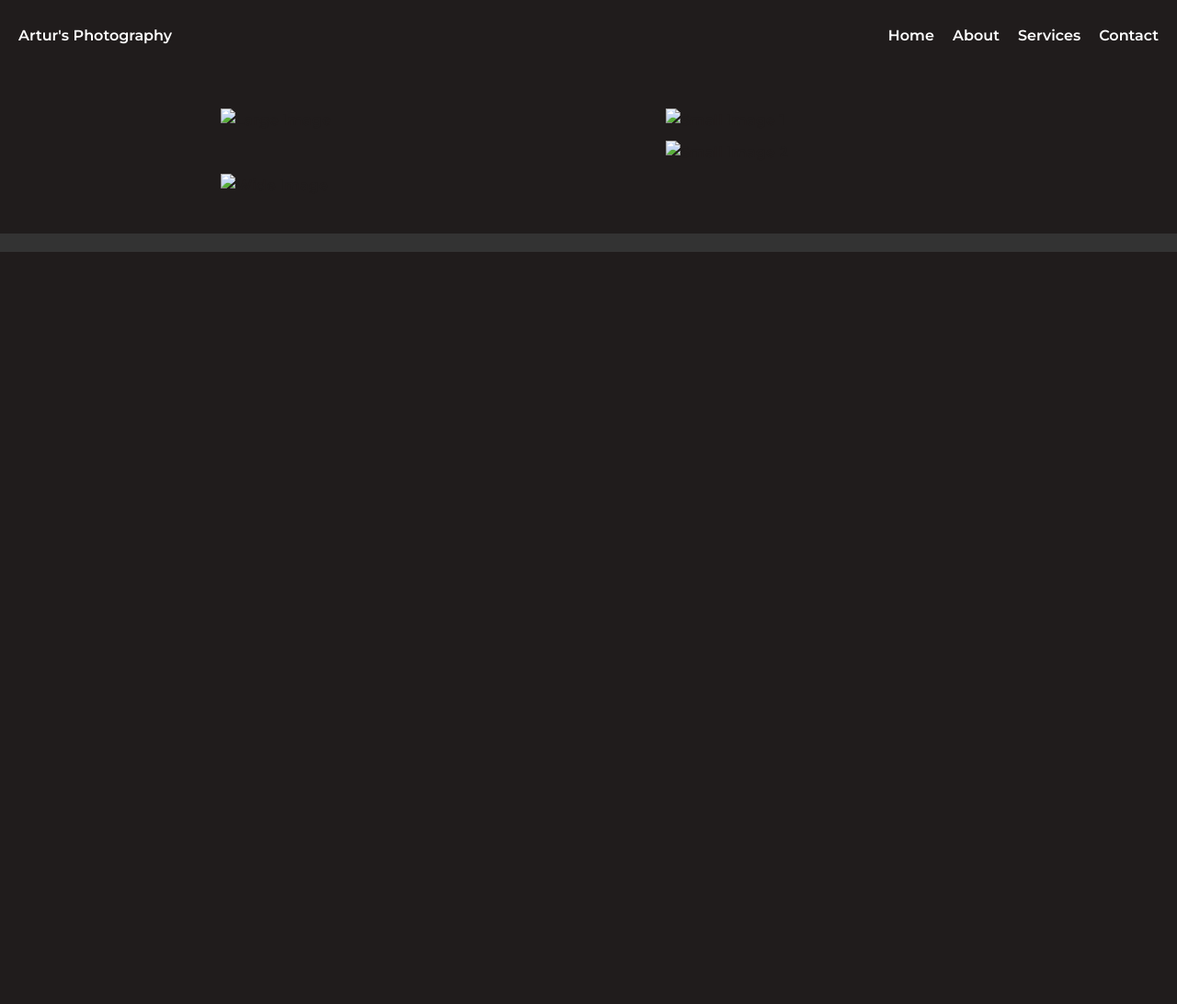
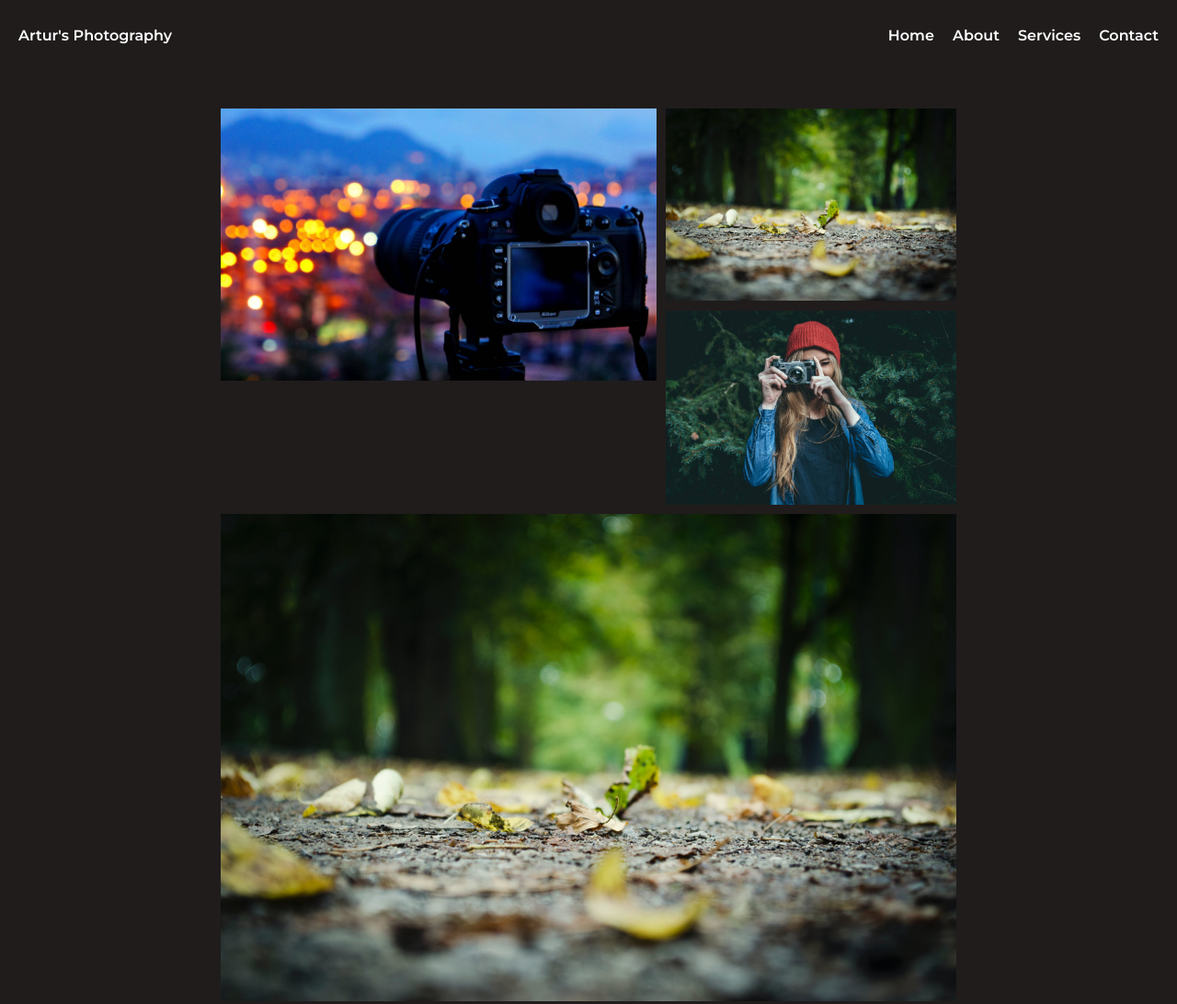
Before and after one commit to Maoama10334/SkyLens-Photography, a plain HTML site: page SkyLens/index.html in a window 1280 px wide. Shown: the top 1092 px of the page at 92% size. Before the commit the page ends 800 px from the top, so only its background shows below. Drawn offline with Linux system fonts and the light colour scheme.

Commit message:
updating asset src

```diff
--- a/SkyLens/index.html
+++ b/SkyLens/index.html
@@ -30,14 +30,14 @@
         <!-- Image Gallery -->
         <div class="gallery">
             <div class="gallery-large">
-              <img src="blurred-lights-dslr-camera-photography-z1z5nn4asvlk8cok.jpg" alt="Large Image">
+              <img src="assets/blurred-lights-dslr-camera-photography-z1z5nn4asvlk8cok.jpg" alt="Large Image">
             </div>
             <div class="gallery-small">
-              <img src="pexels-juraj-masar-253905.jpg" alt="Small Image 1">
-              <img src="photography-vss4nqivnvgidouh.jpg" alt="Small Image 2">
+              <img src="assets/pexels-juraj-masar-253905.jpg" alt="Small Image 1">
+              <img src="assets/photography-vss4nqivnvgidouh.jpg" alt="Small Image 2">
             </div>
             <div class="gallery-wide">
-              <img src="pexels-juraj-masar-253905.jpg" alt="Wide Image">
+              <img src="assets/pexels-juraj-masar-253905.jpg" alt="Wide Image">
             </div>
           </div>
 
```
